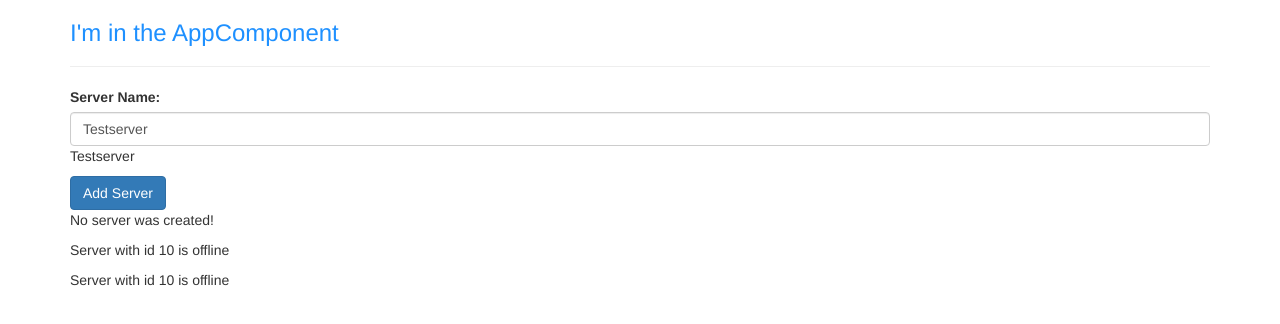
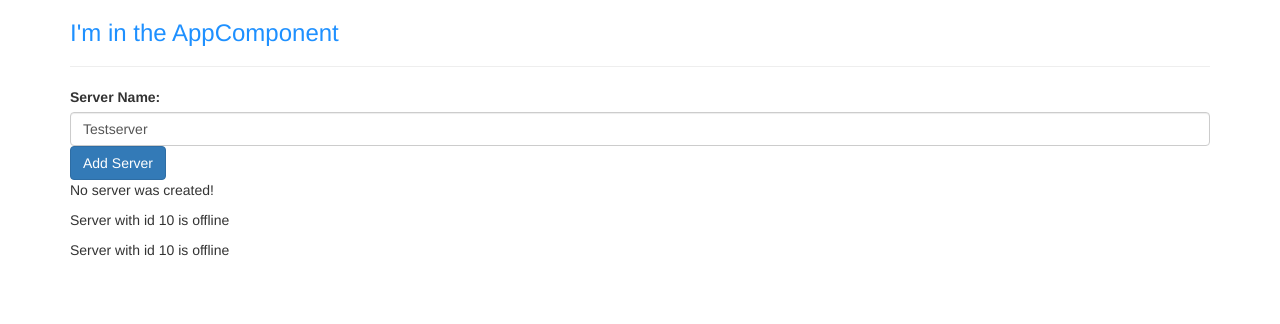
Before and after one commit to mairinbailey/ng4-playground, an Angular app: page / in a window 1280 px wide. Shown: the top 324 px of the page. Built offline with nearby package versions, Linux system fonts and the light colour scheme.

Commit message:
combining all forms of data binding

```diff
--- a/src/app/servers/servers.component.html
+++ b/src/app/servers/servers.component.html
@@ -1,13 +1,15 @@
 <label>Server Name:</label>
-<!-- <input
+<!-- Data binding <input
   type="text"
   class='form-control'
   (input)="onUpdateServerName($event)"> -->
+
+<!--Use ng-model for two way data binding  -->
 <input
   type="text"
   class='form-control'
-[(ngModel)]="serverName">
-<p>{{ serverName }}</p>
+  [(ngModel)]="serverName">
+<!-- <p>{{ serverName }}</p> -->
 <button class="btn btn-primary" [disabled]="!allowNewServer" (click)="onCreateServer()">Add Server</button>
 <!-- replace string interpolation with property binding, don't mix them by putting curlies within the property binding -->
 <!-- <p [innerText]="allowNewServer"></p> -->
--- a/src/app/servers/servers.component.ts
+++ b/src/app/servers/servers.component.ts
@@ -19,7 +19,7 @@ export class ServersComponent implements OnInit {
   }
 
   onCreateServer(){
-    this.serverCreationStatus = 'Server was created!'
+    this.serverCreationStatus = 'Server was created! Name is' + this.serverName
   }
   onUpdateServerName(event: Event){
     this.serverName = (<HTMLInputElement>event.target).value;
```
